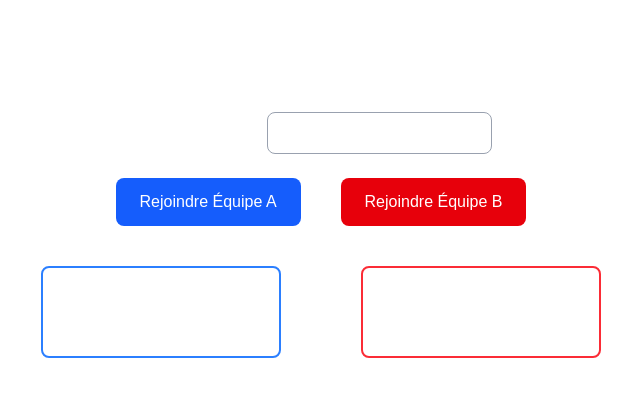
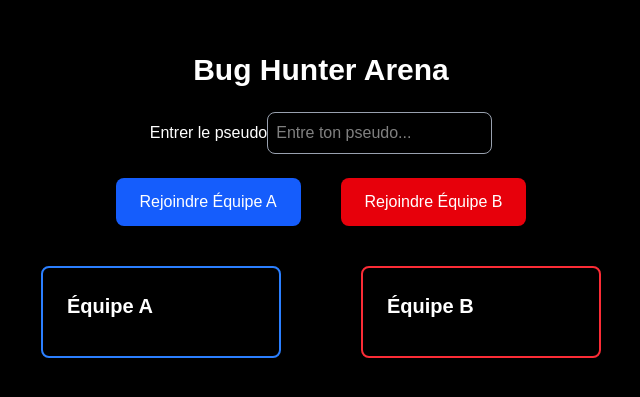
Before and after one commit to MelvilMazeron/mnm-s, a Next.js app: page / in a window 1280 px wide. Shown: the part 195-592 px from the top of the page, without its empty margins (319-959 px from the left). Built offline with nearby package versions, Linux system fonts and the light colour scheme.

Commit message:
ajout d'un fond noir à la page d'accueil

```diff
--- a/app/page.tsx
+++ b/app/page.tsx
@@ -22,7 +22,7 @@ export default function HomePage() {
   };
 
   return (
-    <div className="flex flex-col items-center justify-center min-h-screen text-white">
+    <div className="flex flex-col items-center justify-center min-h-screen text-white bg-black">
       <h1 className="text-3xl font-bold mb-6">Bug Hunter Arena </h1>
       {!team && (
         <div className="mb-6">
```
